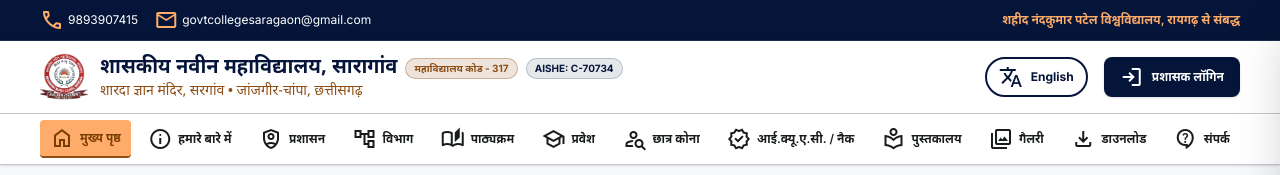
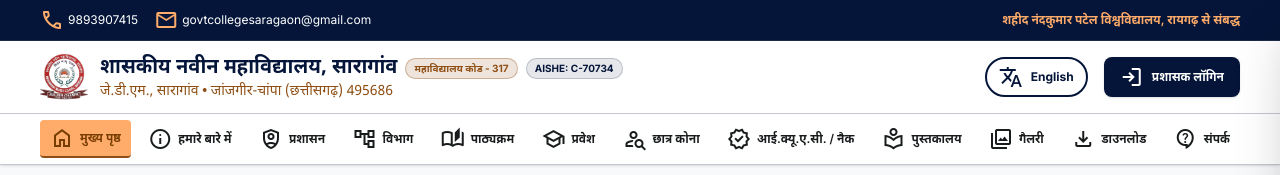
Before and after one commit to Mohanjogi99/gncs, a React (Vite) app: page / in a window 1280 px wide. Shown: the top 175 px of the page. Built offline with nearby package versions, Linux system fonts and the light colour scheme.

Commit message:
feat: update header and public pages subtitle translations to J.D.M. Saragaon

```diff
--- a/src/data/mockData.js
+++ b/src/data/mockData.js
@@ -490,8 +490,8 @@ export const translations = {
   en: {
     title: "Govt Naveen College, Saragaon",
     subtitle: "Affiliated to Shaheed Nandkumar Patel Vishwavidyalaya, Raigarh",
-    hindiSubtitle: "शारदा ज्ञान मंदिर, सरगांव",
-    districtName: "Janjgir-Champa, Chhattisgarh",
+    hindiSubtitle: "J.D.M., Saragaon",
+    districtName: "Janjgir-Champa (Chhattisgarh) 495686",
     home: "Home",
     about: "About",
     administration: "Administration",
@@ -575,8 +575,8 @@ export const translations = {
   hi: {
     title: "शासकीय नवीन महाविद्यालय, सारागांव",
     subtitle: "शहीद नंदकुमार पटेल विश्वविद्यालय, रायगढ़ से संबद्ध",
-    hindiSubtitle: "शारदा ज्ञान मंदिर, सरगांव",
-    districtName: "जांजगीर-चांपा, छत्तीसगढ़",
+    hindiSubtitle: "जे.डी.एम., सारागांव",
+    districtName: "जांजगीर-चांपा (छत्तीसगढ़) 495686",
     home: "मुख्य पृष्ठ",
     about: "हमारे बारे में",
     administration: "प्रशासन",
```
